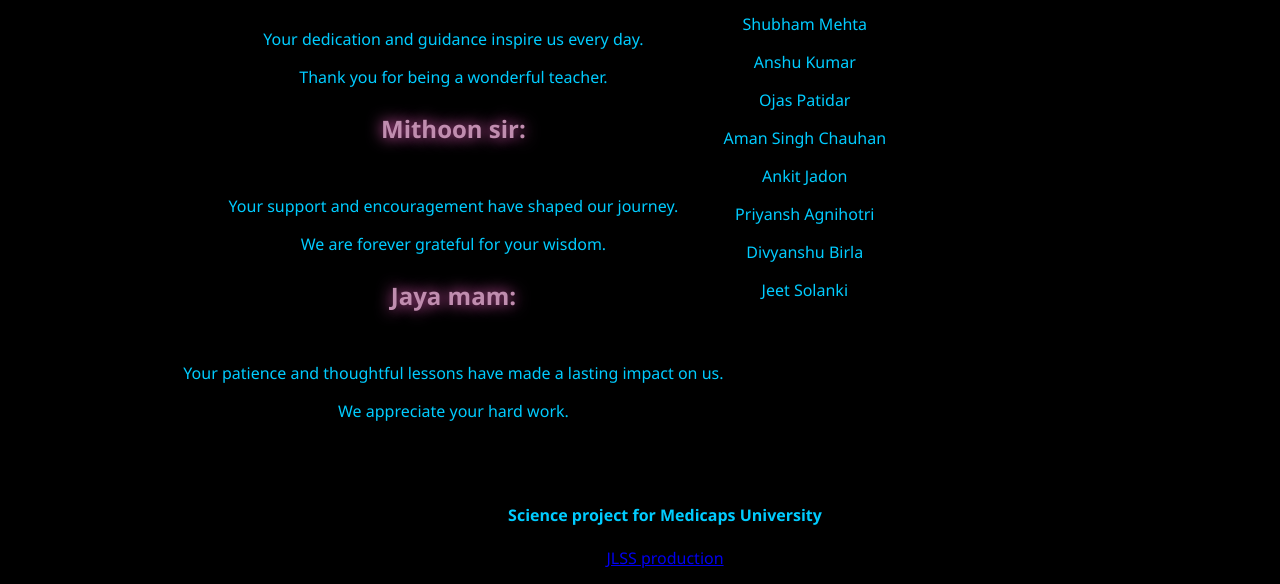
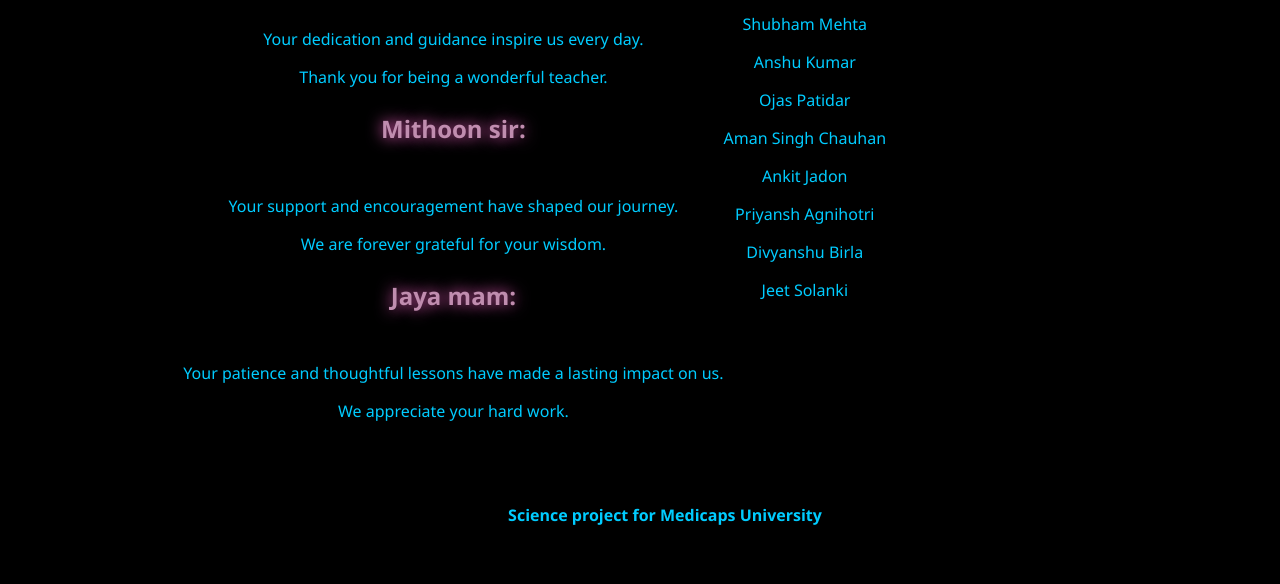
Before and after one commit to Jeet0808/Virtual-Chemistry-Lab-V-2.0.1, a plain HTML site: page index.html in a window 1280 px wide. Shown: the part 689-1273 px from the top of the page. After the commit the page ends 1251 px from the top, so only its background shows below. Drawn offline with Linux system fonts and the light colour scheme.

Commit message:
Update index.html
removed jlss

```diff
--- a/index.html
+++ b/index.html
@@ -269,7 +269,7 @@
     </footer>
     <div class="header">
         <h4>Science project for Medicaps University</h4>
-        <a href="jlss.html" >JLSS production</a>
+
     </div>
 
 
```
